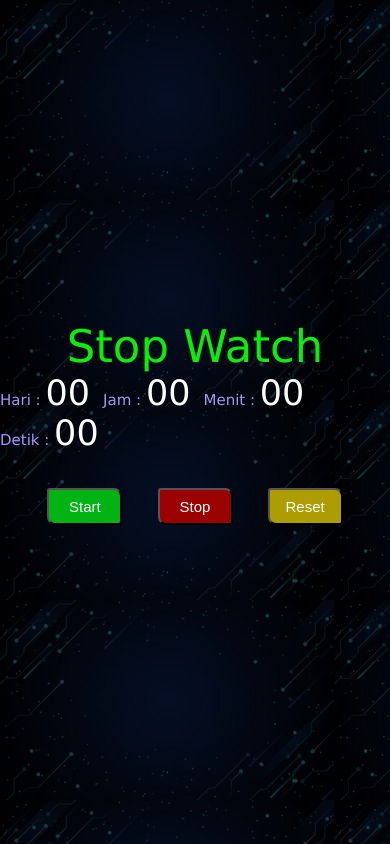
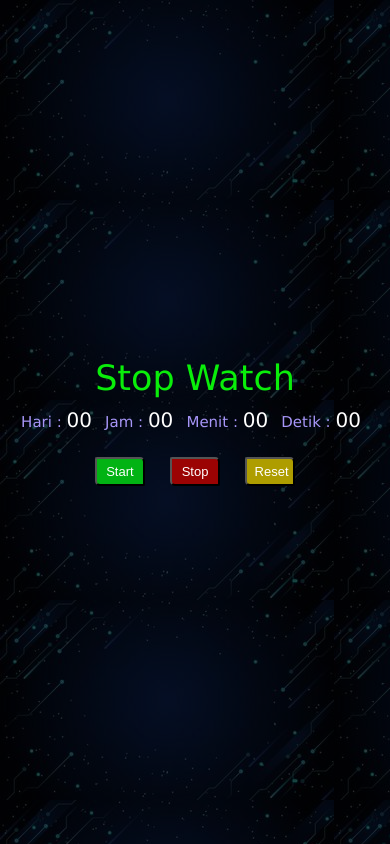
Before and after one commit to sapikwaidi/stopwatch.github.io, a plain HTML site: page index.html in a window 390 px wide. Drawn offline with Linux system fonts and the light colour scheme.

Commit message:
replace margin button judul

```diff
--- a/style.css
+++ b/style.css
@@ -61,6 +61,7 @@ div .batas-kanan{
 @media screen and (min-width: 601px) {
     div .judul{
         font-size: 50px;
+        margin-bottom: 20px;
     }
 
     div .txt{
@@ -95,7 +96,8 @@ div .batas-kanan{
 /* Jika ukuran layar lebar 600px atau kurang, setel ukuran font <div> menjadi 30px*/
 @media screen and (max-width: 600px) {
     div .judul{
-        font-size: 45px;
+        font-size: 35px;
+        margin-bottom: 10px;
     }
 
     div .txt{
@@ -103,23 +105,23 @@ div .batas-kanan{
     }
 
     div .digit{
-        font-size: 35px;
+        font-size: 20px;
     }
 
     #buttons {
-        margin-top: 35px;
+        margin-top: 25px;
     }
 
     .btn {
-        width: 75px;
-        padding: 8px 10px;
-        margin: 0px 15px;
-        border-top-right-radius: 8px;
-        border-bottom-left-radius: 8px;
-        border-bottom-right-radius: 3px;
-        border-top-left-radius: 3px;
-        font-size: 15px;
-        font-weight: 350;
+        width: 50px;
+        padding: 5px 7.5px;
+        margin: 0px 10px;
+        border-top-right-radius: 5px;
+        border-bottom-left-radius: 5px;
+        border-bottom-right-radius: 2px;
+        border-top-left-radius: 2px;
+        font-size: 13px;
+        font-weight: 250;
     }
 
     div .batas-kanan{
```
